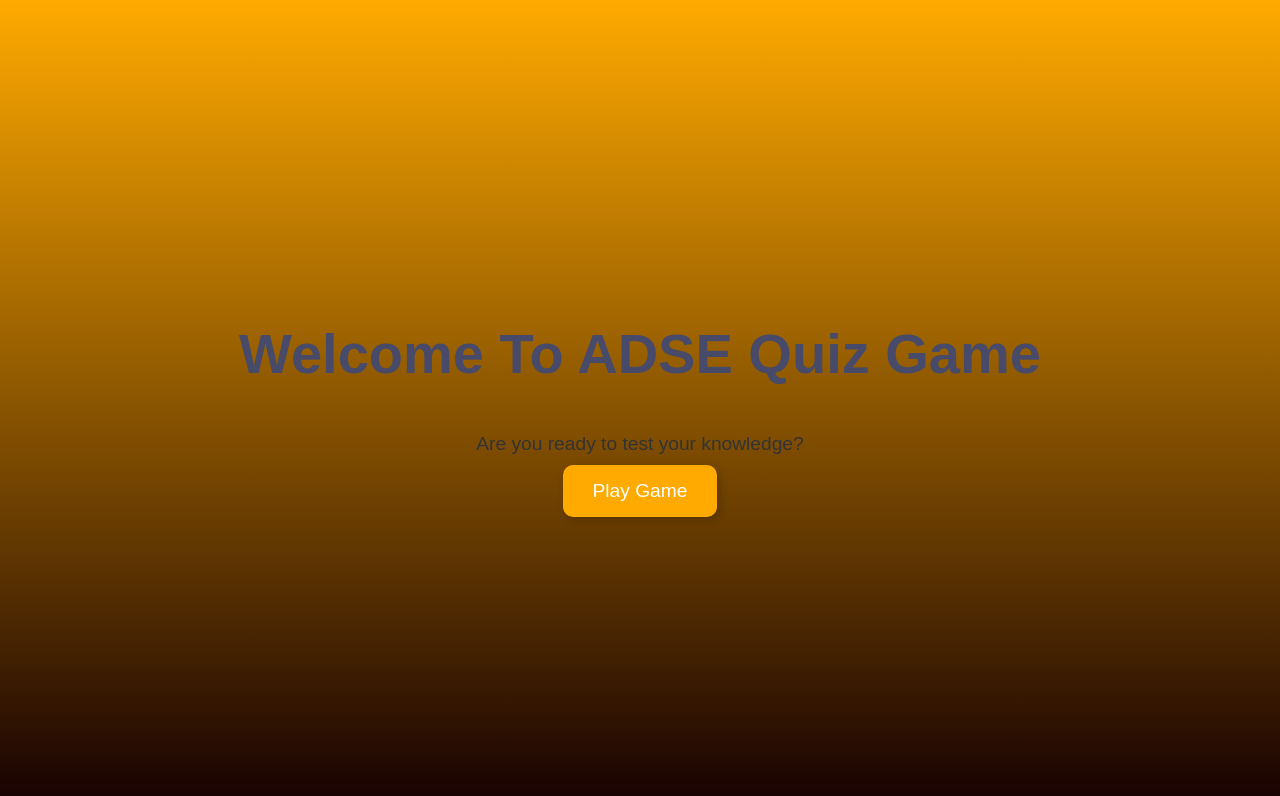
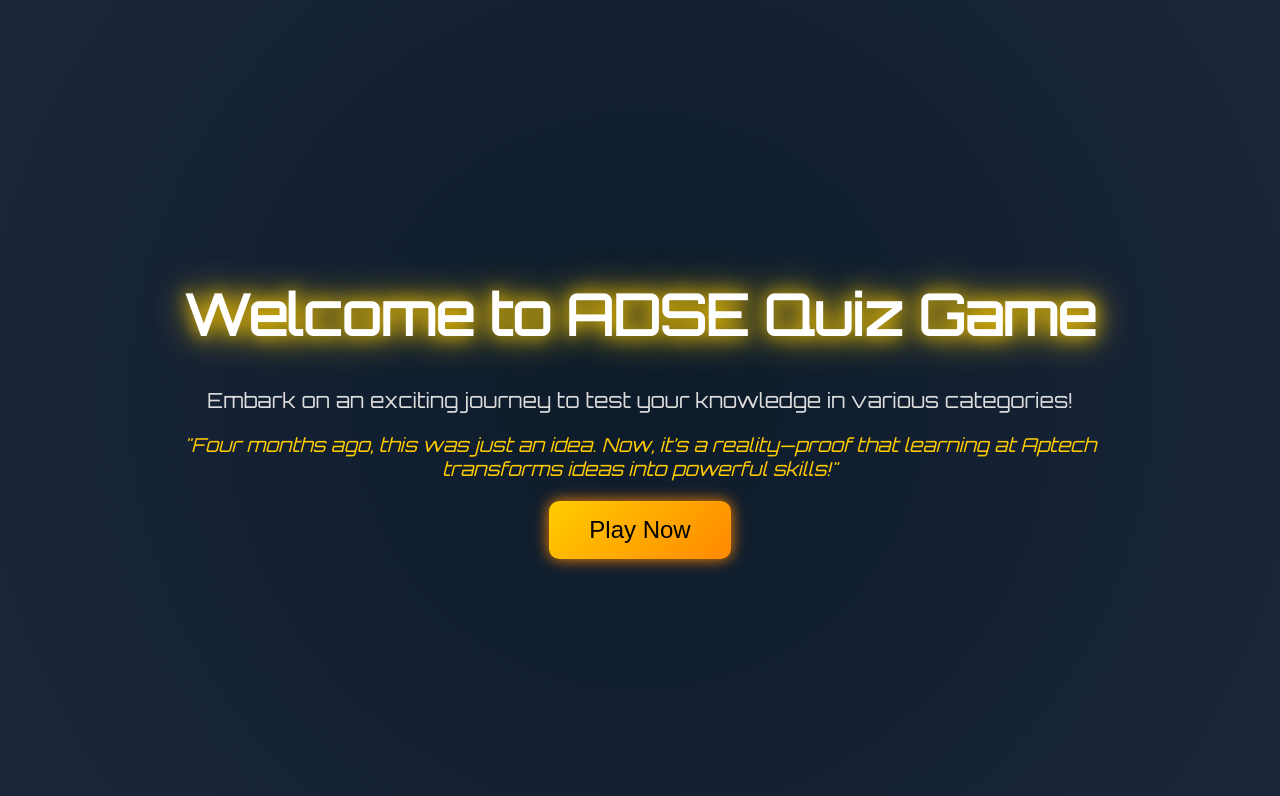
Before and after one commit to JasperZeroes/adse_mind_games, a plain HTML site: page Quizgamehome.html in a window 1280 px wide. Drawn offline with Linux system fonts and the light colour scheme.

Commit message:
add some stuff to the home page

```diff
--- a/Quizgamehome.html
+++ b/Quizgamehome.html
@@ -5,9 +5,11 @@
     <meta name="viewport" content="width=device-width, initial-scale=1.0">
     <title>ADSE Quiz Game</title>
     <style>
+        @import url('https://fonts.googleapis.com/css2?family=Orbitron&family=Rajdhani:wght@600&display=swap');
+
         body {
-            font-family: Arial, sans-serif;
-            background: linear-gradient(to bottom, #ffaa00, #180202);
+            font-family: 'Orbitron', sans-serif;
+            background: radial-gradient(circle, #0d1b2a, #1b263b);
             text-align: center;
             margin: 0;
             padding: 0;
@@ -16,36 +18,59 @@
             flex-direction: column;
             justify-content: center;
             align-items: center;
+            color: white;
         }
+
         h1 {
-            color: rgb(71, 75, 105);
             font-size: 3.5em;
+            text-shadow: 0 0 15px #ffcc00, 0 0 30px #ffcc00;
+            animation: glow-pulse 2s infinite alternate;
         }
+
+        @keyframes glow-pulse {
+            0% { text-shadow: 0 0 10px #ffcc00, 0 0 20px #ffcc00; }
+            100% { text-shadow: 0 0 20px #ffcc00, 0 0 40px #ffcc00; }
+        }
+
+        .container {
+            max-width: 80%;
+        }
+
         p {
+            font-size: 1.3em;
+            margin: 20px 0;
+            color: #dddddd;
+        }
+
+        .quote {
+            font-style: italic;
+            color: #ffcc00;
             font-size: 1.2em;
-            color: #333;
-            margin: 10px 0;
         }
-        button {
-            background-color: #ffaa00;
-            color: white;
-            font-size: 1.2em;
-            padding: 15px 30px;
+
+        .play-button {
+            background: linear-gradient(135deg, #ffcc00, #ff8800);
+            color: black;
+            font-size: 1.5em;
+            padding: 15px 40px;
             border: none;
             border-radius: 10px;
             cursor: pointer;
             transition: 0.3s;
-            box-shadow: 3px 3px 10px rgba(0, 0, 0, 0.2);
+            box-shadow: 0 0 15px #ff8800;
         }
-        button:hover {
-            background-color: #ffaa00;
-            transform: scale(1.05);
+        .play-button:hover {
+            transform: scale(1.1);
+            box-shadow: 0 0 25px #ffcc00, 0 0 50px #ff8800;
         }
     </style>
 </head>
 <body>
-    <h1>Welcome To ADSE Quiz Game</h1>
-    <p>Are you ready to test your knowledge?</p>
-    <button id="Game" onclick="window.location.href='game1.html'">Play Game <span class="arrow"></span></button>
+    <div class="container">
+        <h1>Welcome to ADSE Quiz Game</h1>
+        <p>Embark on an exciting journey to test your knowledge in various categories!</p>
+        <p class="quote">"Four months ago, this was just an idea. Now, it’s a reality—proof that learning at Aptech transforms ideas into powerful skills!"</p>
+        <button class="play-button" onclick="window.location.href='game1.html'">Play Now</button>
+    </div>
 </body>
 </html>
```
Also changed, not shown: adse_action.html (+33 -2 lines), adse_movie_index.html (+33 -2 lines).
